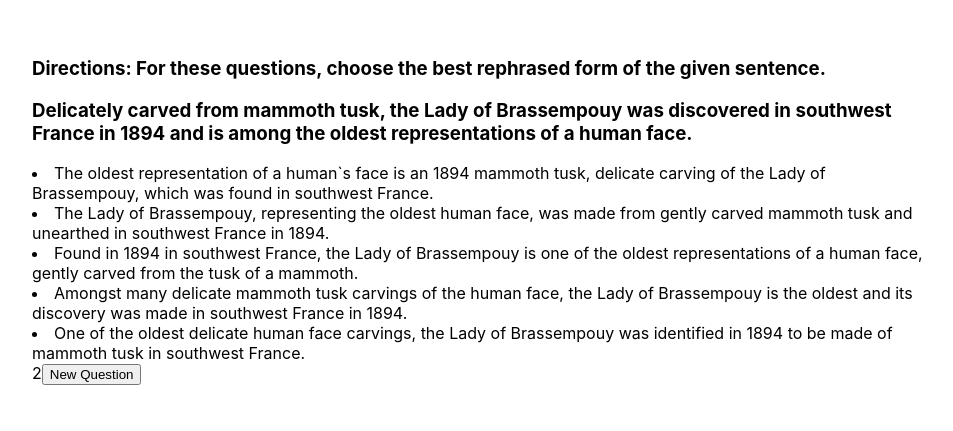
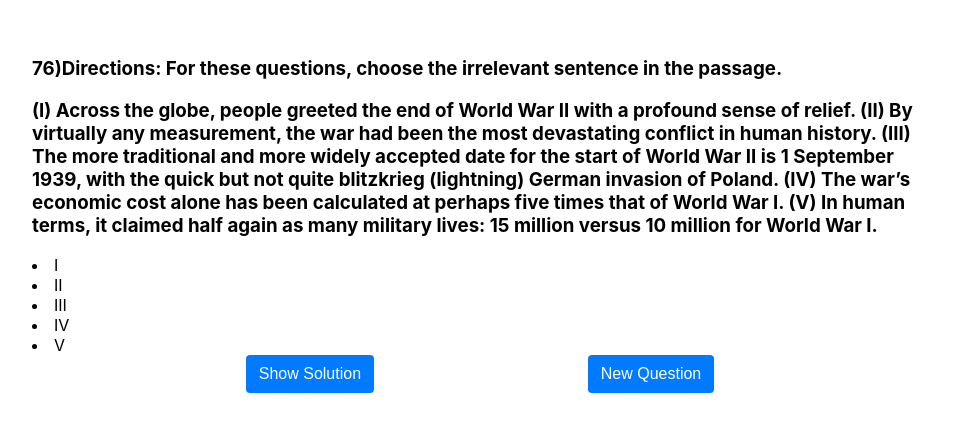
Before and after one commit to sstamoulas/YDS-Practice, a React (Create React App) app: page / in a window 1280 px wide. Shown: the part 135-566 px from the top of the page, without its empty margins (160-1113 px from the left). Built offline with nearby package versions, Linux system fonts and the light colour scheme.

Commit message:
Questions are no longer random

```diff
--- a/package.json
+++ b/package.json
@@ -2,7 +2,7 @@
   "name": "yds",
   "version": "0.1.0",
   "private": true,
-  "homepage": "https://sstamoulas.github.io",
+  "homepage": "https://sstamoulas.github.io/YDS-Practice",
   "dependencies": {
     "@testing-library/jest-dom": "^4.2.4",
     "@testing-library/react": "^9.3.2",
--- a/src/components/question/question.component.jsx
+++ b/src/components/question/question.component.jsx
@@ -8,31 +8,55 @@ class Question extends Component {
   constructor() {
     super();
 
+    let randomSectionIndex = 14;
+    let randomQuestionIndex = 0;
+
     this.state = {
       data: DATA,
-      randomSectionIndex: 0,
+      randomSectionIndex: randomSectionIndex,
+      randomQuestionIndex: randomQuestionIndex,
+      showSolution: false,
     };
   }
 
-  componentDidMount() {
-    let randomSectionIndex = parseInt(Math.random() * (this.state.data.length));
-    this.setState({ randomSectionIndex: randomSectionIndex });
+  handleClick = () => {
+    let { directions, text, questions } = this.state.data[this.state.randomSectionIndex];
+    let randomSectionIndex = this.state.randomSectionIndex;
+    let randomQuestionIndex = this.state.randomQuestionIndex;;
+
+    if((randomSectionIndex + 1) >= this.state.data.length && (randomQuestionIndex + 1) >= questions.length) {
+      randomQuestionIndex = 0;
+      randomSectionIndex = 0;
+    }
+    else if((randomQuestionIndex + 1) >= questions.length) {
+      randomQuestionIndex = 0;
+      randomSectionIndex = randomSectionIndex + 1;
+    }
+    else {
+      randomQuestionIndex = randomQuestionIndex + 1;
+    }
+
+    this.setState({
+      randomSectionIndex: randomSectionIndex,
+      randomQuestionIndex: randomQuestionIndex,
+      showSolution: false,
+     });
   }
 
-  handleClick = () => {
-    let randomSectionIndex = parseInt(Math.random() * (this.state.data.length));
-    this.setState({ randomSectionIndex: randomSectionIndex });
+  showSolution = () => {
+    this.setState({
+      showSolution: true,
+    });
   }
 
   render() {
     let { directions, text, questions } = this.state.data[this.state.randomSectionIndex];
-    let randomQuestionIndex = parseInt(Math.random() * (questions.length));
-    let { answer, question, choices } = this.state.data[this.state.randomSectionIndex].questions[randomQuestionIndex];
+    let { number, answer, question, choices } = this.state.data[this.state.randomSectionIndex].questions[this.state.randomQuestionIndex];
     let isDialogue = question.includes('\n');
 
     return (
       <div className="container">
-        <h3>Directions: {directions}</h3>
+        <h3>{number})Directions: {directions}</h3>
         {
           isDialogue ?
             <p dangerouslySetInnerHTML={{__html: question.replace(/\n/g, '<br/>')}}></p>
@@ -50,8 +74,11 @@ class Question extends Component {
             <li key={index}>{choice}</li>
           ))
         }
-        <span>{answer}</span>
-        <button onClick={this.handleClick}>New Question</button>
+        <span className={this.state.showSolution ? 'active solution' : 'not-active'} >Answer: {choices[answer]}</span>
+        <div className="center-content">
+          <button className="btn" onClick={this.showSolution}>Show Solution</button>
+          <button className="btn" onClick={this.handleClick}>New Question</button>
+        </div>
       </div>
     );
   }
--- a/src/components/question/question.data.js
+++ b/src/components/question/question.data.js
@@ -448,7 +448,7 @@ const DATA = [
         number: 36,
         answer: 1,
         question: '----, he was foremost an inventor and more interested in attracting public interest in his work than advancing scientific knowledge.',
-        chocies: [
+        choices: [
           'When the philosopher Alfred North Whitehead famously credited Thomas Edison with the discovery of a method of invention',
           'While Thomas Edison saw himself as a member of the larger scientific community and presented papers before the National Academy of Sciences',
           'As Thomas Edison began his inventive career by becoming a contract inventor in the telegraph industry after working as a telegraph operator in the mid-1860s',
--- a/src/components/question/question.styles.scss
+++ b/src/components/question/question.styles.scss
@@ -1,3 +1,42 @@
 .container {
   margin: 15%;
 }
+
+.center-content {
+  display: flex;
+  justify-content: space-evenly;
+}
+
+.btn {
+  background-color: #007bff;
+  border-color: #007bff;
+  color: #fff;
+  cursor: pointer;
+  display: inline-block;
+  font-weight: 400;
+  text-align: center;
+  white-space: nowrap;
+  vertical-align: middle;
+  -webkit-user-select: none;
+  -moz-user-select: none;
+  -ms-user-select: none;
+  user-select: none;
+  border: 1px solid transparent;
+  padding: .375rem .75rem;
+  font-size: 1rem;
+  line-height: 1.5;
+  border-radius: .25rem;
+  transition: color .15s ease-in-out,background-color .15s ease-in-out,border-color .15s ease-in-out,box-shadow .15s ease-in-out;
+}
+
+.not-active {
+  display: none;
+}
+
+.active {
+  display: block;
+}
+
+.solution {
+  padding: 10px;
+}
```
